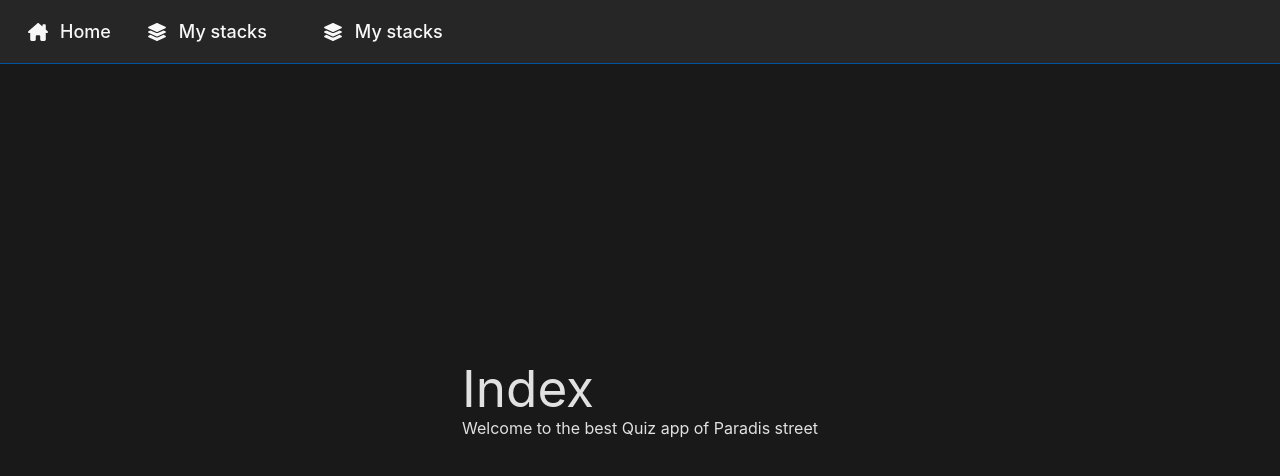
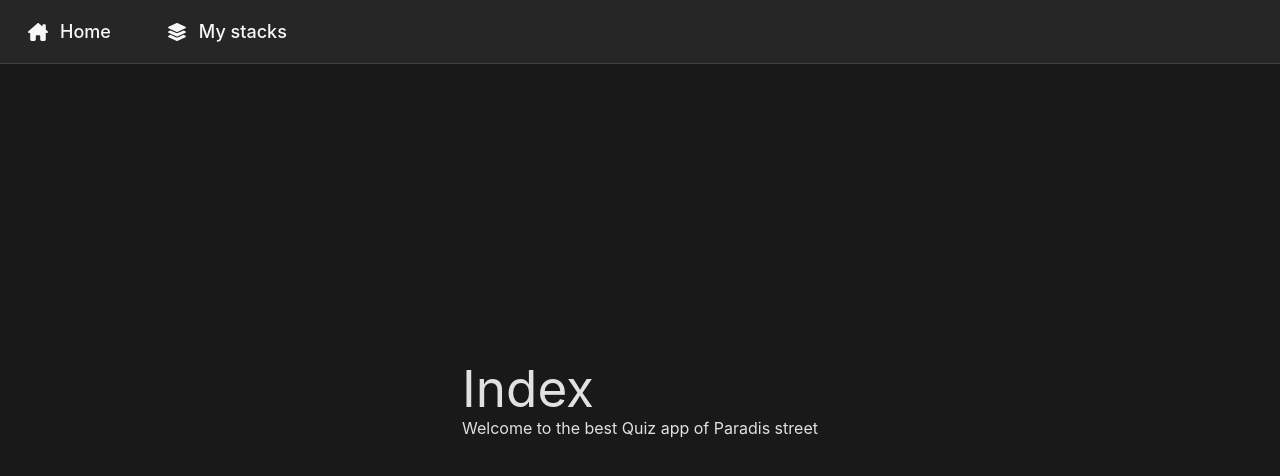
Before and after one commit to LamarcheG/quiz-app, a React (Vite) app: page / in a window 1280 px wide. Shown: the top 476 px of the page. Built offline with nearby package versions, Linux system fonts and the light colour scheme; no server answers; the database is empty.

Commit message:
fix: remove useless tab

```diff
--- a/src/Components/Navigation/Nav.tsx
+++ b/src/Components/Navigation/Nav.tsx
@@ -102,19 +102,6 @@ export const Nav = () => {
             </svg>
             Home
           </NavTab>
-          <Link
-            to="/stacks"
-            className="flex flex-row rounded-md px-2 py-1 text-lg text-text-OverBlue transition-all duration-150 ease-in-out hover:bg-primary"
-          >
-            <svg
-              xmlns="http://www.w3.org/2000/svg"
-              viewBox="0 0 576 512"
-              className="mr-3 w-5 fill-text-OverBlue"
-            >
-              <path d="M264.5 5.2c14.9-6.9 32.1-6.9 47 0l218.6 101c8.5 3.9 13.9 12.4 13.9 21.8s-5.4 17.9-13.9 21.8l-218.6 101c-14.9 6.9-32.1 6.9-47 0L45.9 149.8C37.4 145.8 32 137.3 32 128s5.4-17.9 13.9-21.8L264.5 5.2zM476.9 209.6l53.2 24.6c8.5 3.9 13.9 12.4 13.9 21.8s-5.4 17.9-13.9 21.8l-218.6 101c-14.9 6.9-32.1 6.9-47 0L45.9 277.8C37.4 273.8 32 265.3 32 256s5.4-17.9 13.9-21.8l53.2-24.6 152 70.2c23.4 10.8 50.4 10.8 73.8 0l152-70.2zm-152 198.2l152-70.2 53.2 24.6c8.5 3.9 13.9 12.4 13.9 21.8s-5.4 17.9-13.9 21.8l-218.6 101c-14.9 6.9-32.1 6.9-47 0L45.9 405.8C37.4 401.8 32 393.3 32 384s5.4-17.9 13.9-21.8l53.2-24.6 152 70.2c23.4 10.8 50.4 10.8 73.8 0z" />
-            </svg>
-            My stacks
-          </Link>
           <NavTab to="/stacks">
             <svg
               xmlns="http://www.w3.org/2000/svg"
```
